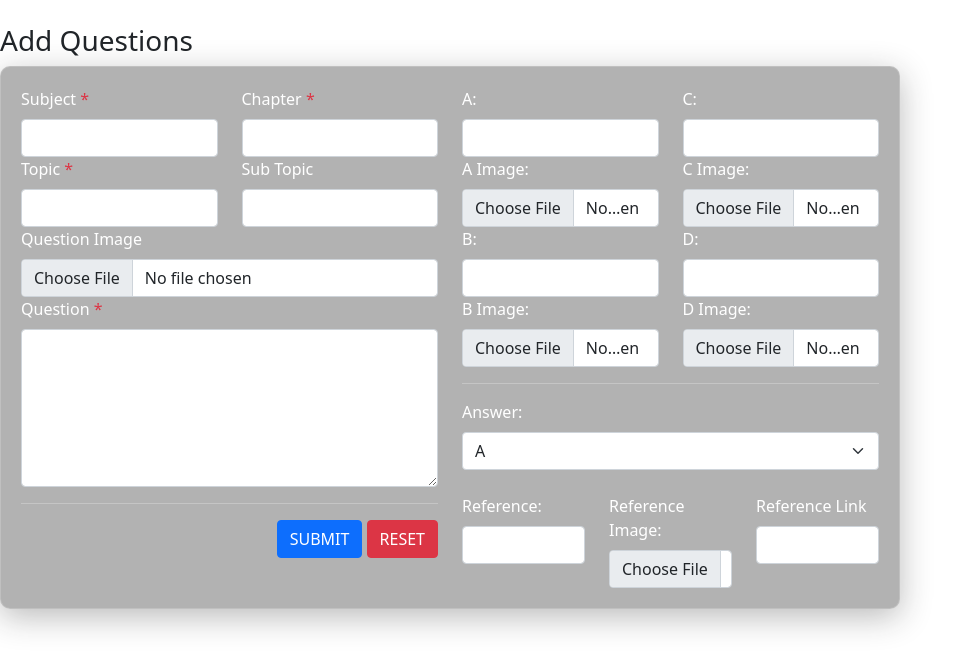
After one commit to hind-sagar-biswas/mcqExam, a PHP site: template templates/forms/addQuestionMini.php in a window 1280 px wide. The commit adds this page. Shown: the top 670 px of the page, without its empty margins (0-977 px from the left). Run offline with PHP 8.4, Linux system fonts and the light colour scheme; the template is opened without the code that fills it, so the values that code supplies are empty.

Commit message:
new class

```diff
--- a/classes/testcontr.class.php
+++ b/classes/testcontr.class.php
@@ -89,7 +89,7 @@ class TestContr extends Dbh
       $this->topicId = 'NULL';
     }
 
-    $addquery = "INSERT INTO tests(test_title, test_description, test_class, test_subject, test_topic, unattended_mark, correct_mark, wrong_mark, ns_enabled, ques_randomize,	opt_randomize) VALUES('$this->title', '$this->description', '$this->testClass', '$this->sub', '$this->topicId', '$this->uMark', '$this->cMark', '$this->wMark', '$this->notSure', '$this->questionRandomize', '$this->optionRandomize')";
+    $addquery = "INSERT INTO tests(test_title, test_description, test_class, test_subject, test_topic, unattended_mark, correct_mark, wrong_mark, ns_enabled, ques_randomize,	opt_randomize) VALUES('$this->title', '$this->description', '$this->testClass', $this->subId, $this->topicId, '$this->uMark', '$this->cMark', '$this->wMark', '$this->notSure', '$this->questionRandomize', '$this->optionRandomize')";
     if (mysqli_query($this->connect(), $addquery)) {
       $query = mysqli_query($this->connect(), "SELECT test_id FROM tests ORDER BY test_id DESC LIMIT 1");
       $getId = mysqli_fetch_assoc($query);
--- /dev/null
+++ b/templates/forms/addQuestionMini.php
@@ -0,0 +1,126 @@
+ <br>
+ <h3>Add Questions</h3>
+ <form id="q-form" method="POST" action="includes/addquestions.inc.php" enctype="multipart/form-data">
+     <input type="hidden" name="class" placeholder="" value="<?php echo $testObject->className; ?>" required>
+     <input type="hidden" name="test-id" placeholder="" value="<?php echo $_GET['i']; ?>" required>
+     <input type="hidden" name="not-sure" id="not-sure" class="form-check-input" value="<?php echo $testObject->notSure; ?>">
+     <div class="row">
+         <div class="col">
+             <div class="row">
+                 <div class="col">
+                     <label class="form-label" for="subject">Subject <span class="text-danger">*</span></label>
+                     <input class="form-control" type="text" name="subject" placeholder="" value="<?php echo $testObject->subjectName; ?>" required>
+                 </div>
+                 <div class="col">
+                     <label class="form-label" for="subject">Chapter <span class="text-danger">*</span></label>
+                     <input class="form-control" type="text" name="chapter" placeholder="" required>
+                 </div>
+             </div>
+             <div class="row">
+                 <div class="col">
+                     <label class="form-label" for="topic">Topic <span class="text-danger">*</span></label>
+                     <input class="form-control" type="text" name="topic" placeholder="" value="<?php echo $testObject->topic; ?>" required>
+                 </div>
+                 <div class="col">
+                     <label class="form-label" for="sub-topic">Sub Topic</label>
+                     <input class="form-control" type="text" name="sub-topic" placeholder="">
+                 </div>
+             </div>
+
+             <div>
+                 <label class="form-label" for="q-image">Question Image</label>
+                 <input class="form-control" type="file" name="q-image" placeholder="">
+             </div>
+
+             <div>
+                 <label class="form-label" for="question">Question <span class="text-danger">*</span></label>
+                 <textarea class="form-control" rows="6" name="question" placeholder="" required></textarea>
+             </div>
+
+             <hr>
+
+             <div align="right">
+                 <button type="submit" class="btn btn-primary" name="add_question_from_test">SUBMIT</button>
+                 <button type="reset" class="btn btn-danger">RESET</button>
+             </div>
+
+         </div>
+         <div class="col">
+
+             <div class="row">
+                 <div class="col">
+                     <div>
+                         <label class="form-label" for="option-a">A:</label>
+                         <input class="form-control" type="text" name="option-a" placeholder="">
+                     </div>
+                     <div>
+                         <label class="form-label" for="a-image">A Image:</label>
+                         <input class="form-control" type="file" name="a-image" placeholder="">
+                     </div>
+
+
+                     <div>
+                         <label class="form-label" for="option-b">B:</label>
+                         <input class="form-control" type="text" name="option-b" placeholder="">
+                     </div>
+                     <div>
+                         <label class="form-label" for="b-image">B Image:</label>
+                         <input class="form-control" type="file" name="b-image" placeholder="">
+                     </div>
+
+                 </div>
+                 <div class="col">
+
+                     <div>
+                         <label class="form-label" for="option-c">C:</label>
+                         <input class="form-control" type="text" name="option-c" placeholder="">
+                     </div>
+                     <div>
+                         <label class="form-label" for="c-image">C Image:</label>
+                         <input class="form-control" type="file" name="c-image" placeholder="">
+                     </div>
+
+
+                     <div>
+                         <label class="form-label" for="option-d">D:</label>
+                         <input class="form-control" type="text" name="option-d" placeholder="">
+                     </div>
+                     <div>
+                         <label class="form-label" for="d-image">D Image:</label>
+                         <input class="form-control" type="file" name="d-image" placeholder="">
+                     </div>
+
+                 </div>
+             </div>
+
+             <hr>
+
+             <div>
+                 <label class="form-label" for="answer">Answer:</label>
+                 <select class="form-select" name="answer" placeholder="Correct Answer">
+                     <option value="a">A</option>
+                     <option value="b">B</option>
+                     <option value="c">C</option>
+                     <option value="d">D</option>
+                 </select>
+             </div>
+
+             <br>
+
+             <div class="row">
+                 <div class="col">
+                     <label class="form-label" for="ref">Reference:</label>
+                     <input class="form-control" type="text" name="ref" placeholder="">
+                 </div>
+                 <div class="col">
+                     <label class="form-label" for="ref-image">Reference Image:</label>
+                     <input class="form-control" type="file" name="ref-image" placeholder="">
+                 </div>
+                 <div class="col">
+                     <label class="form-label" for="ref-link">Reference Link</label>
+                     <input class="form-control" type="url" name="ref-link" placeholder="">
+                 </div>
+             </div>
+
+         </div>
+ </form>
--- /dev/null
+++ b/templates/questionsForTestCreate.php
@@ -0,0 +1,5 @@
+<?php
+    $testObject->getQuestions();
+    $questionList = $testObject->getAssociatedQuestions();
+    echo var_dump($questionList);
+?>
```
Also changed, not shown: classes/questionsetcontr.class.php (added, +30 -0 lines), classes/testview.class.php (+8 -2 lines), create-test.php (+17 -2 lines), includes/addquestions.inc.php (+19 -4 lines).
